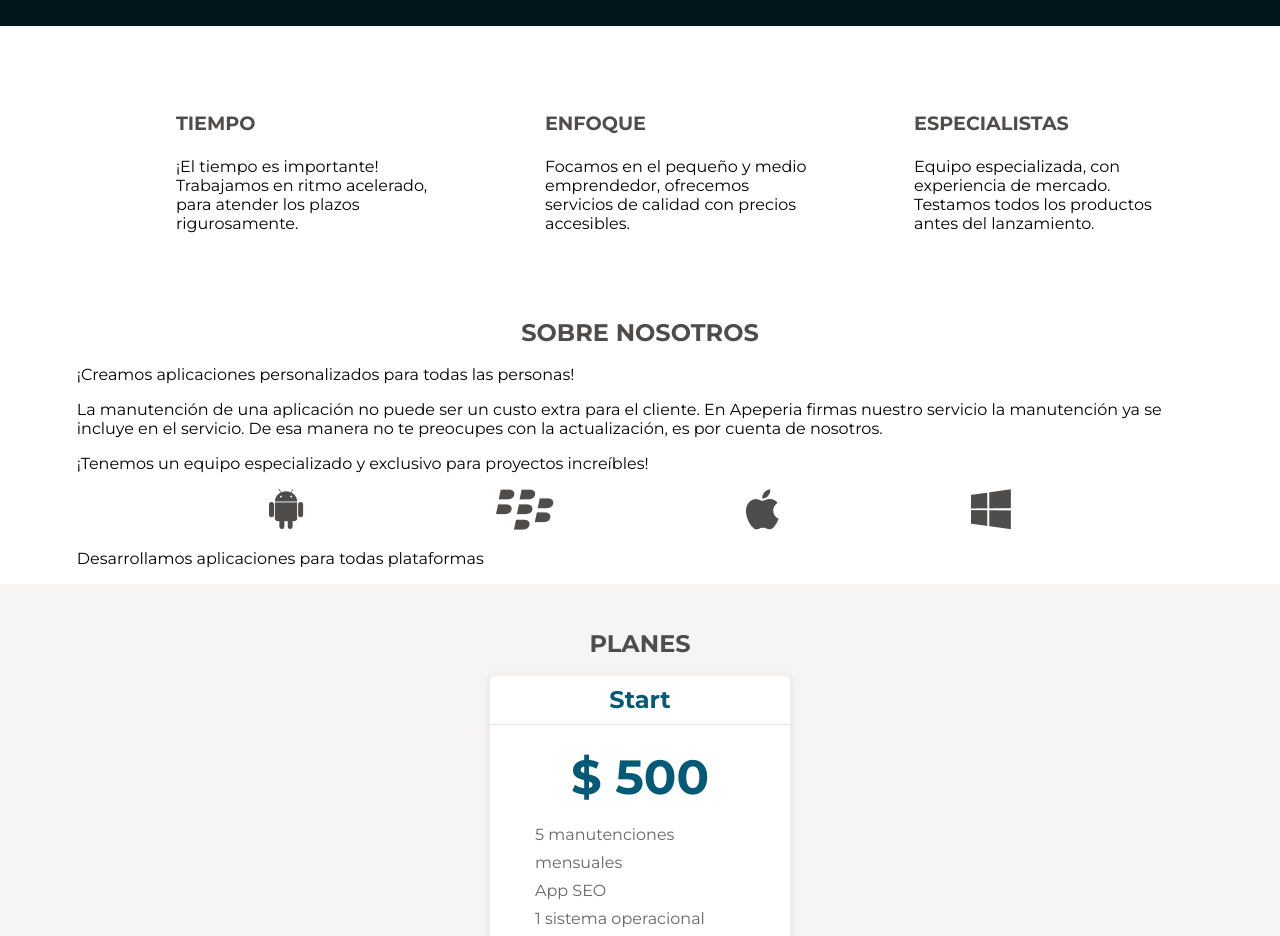
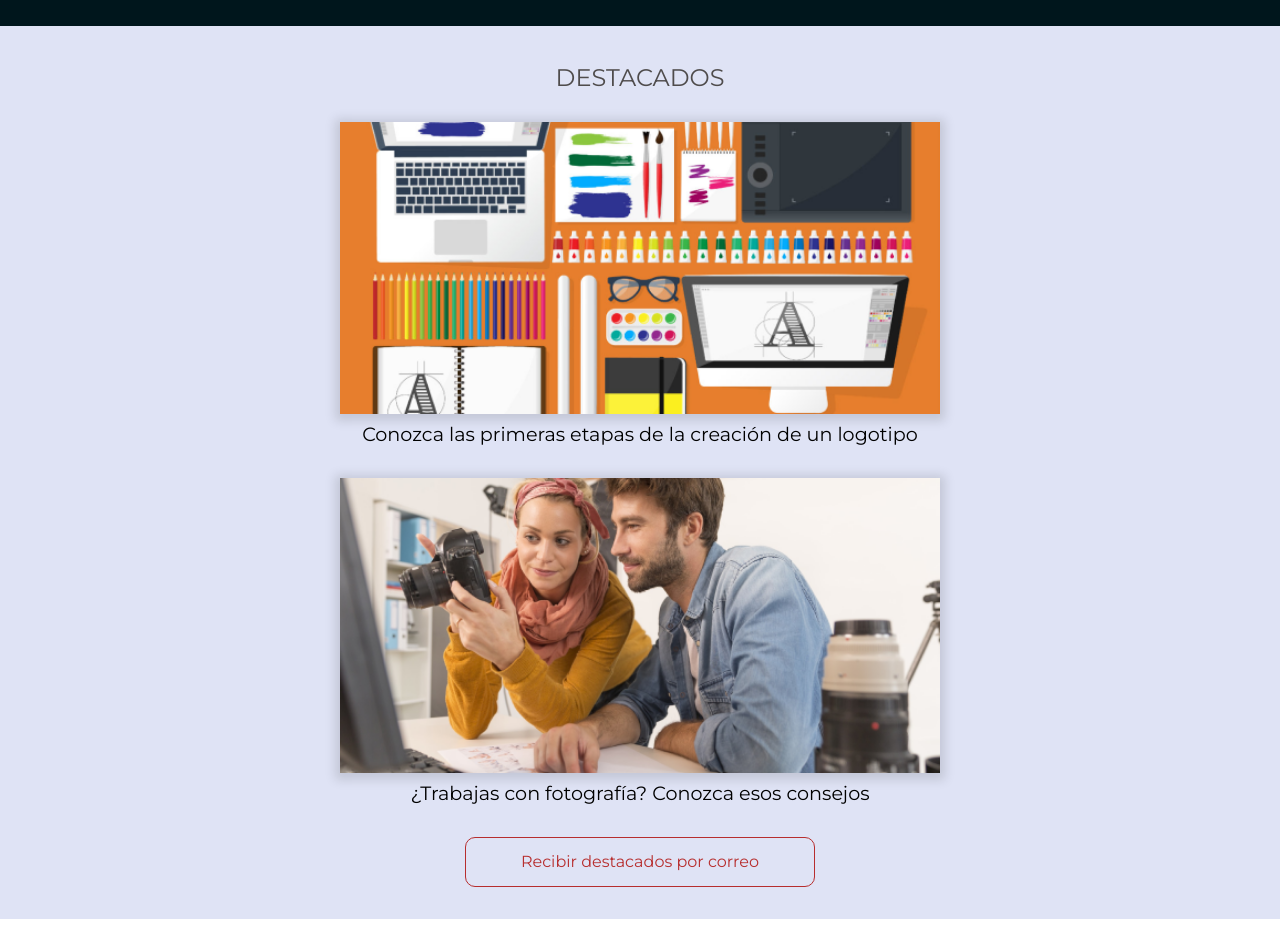
Before and after one commit to JonathanPlanells/Layouts-Responsivos, a plain HTML site: page index.html in a window 1280 px wide. Shown: the part 380-1316 px from the top of the page. Drawn offline with Linux system fonts and the light colour scheme.

Commit message:
Creación de cards precios, seccioón nosotros y destacados

```diff
--- /dev/null
+++ b/css/destacados.css
@@ -0,0 +1,40 @@
+.destacados{
+    background-color: var(--background-azul-claro);
+    padding-top: 2.5rem;
+    padding-bottom: 2rem;
+}
+
+.destacados__titulo{
+    color: var(--fuente-ceniza-oscuro);
+    font-weight: 400;
+    font-size: 1.5rem;
+    font-family: var(--montserrat);
+    text-transform: uppercase;
+    text-align: center;
+    margin-bottom: 2rem;
+}
+
+.destacados__panel{
+    display: flex;
+    flex-direction: column;
+    align-items: center;
+    margin-bottom: 2rem;
+}
+
+.destacados__panel-imagen{
+    width: 100vw;
+    max-width: 600px;
+    box-shadow: 0 2px 10px 5px #00000020;
+    margin-bottom: .5rem;
+}
+
+.destacados__panel-texto{
+    font-weight: 400;
+    font-size: 1.2rem;
+    line-height: normal;
+}
+.destacados__boton{
+    color: var(--boton-rojo);
+    border-color: var(--boton-rojo);
+    margin: 0 auto;
+}
--- a/css/diferenciales.css
+++ b/css/diferenciales.css
@@ -13,6 +13,8 @@
     max-width: 350px;
     box-sizing: border-box;
     padding: 2rem 0 2rem 5rem;
+    background-repeat: no-repeat;
+    background-position: top 2.25rem left 1.5rem;
 }
 
 .item__titulo {
@@ -26,3 +28,12 @@
 .item__texto {
     line-height: normal;
 }
+.diferenciales__item-reloj{
+    background-image: url(../img/icono-reloj.png);
+}
+.diferenciales__item-dinero{
+    background-image: url(../img/icono-dinero.png);
+}
+.diferenciales__item-quimica{
+    background-image: url(../img/icono-quimica.png);
+}
--- /dev/null
+++ b/css/footer.css
@@ -0,0 +1,36 @@
+.footer {
+    display: flex;
+    flex-direction: column;
+    align-items: center;
+
+    background-color: var(--background-footer);
+
+    padding-top: 2.5rem;
+    padding-bottom: 2rem;
+}
+
+.footer__social {
+    display: flex;
+}
+
+.footer__midia {
+    display: block;
+
+    width: 42px;
+    height: 42px;
+
+    margin: 2rem 1rem;
+}
+
+.footer__navegacion {
+    color: var(--background-blanco);
+    text-align: center;
+    line-height: 3;
+}
+
+
+.footer__enlace {
+    display: inline-block;
+
+    margin: 0 .5rem .7rem;
+}
--- a/index.html
+++ b/index.html
@@ -1,10 +1,13 @@
 <!DOCTYPE html>
 <html>
+
 <head>
     <meta name="viewport" content="width = device-width initial-scale = 1">
     <meta charset="utf-8">
     <title> Home | Apeperia</title>
-        <link href="https://fonts.googleapis.com/css2?family=Montserrat:wght@300;400;700&family=Open+Sans:wght@300;400;700&display=swap" rel="stylesheet">
+    <link
+        href="https://fonts.googleapis.com/css2?family=Montserrat:wght@300;400;700&family=Open+Sans:wght@300;400;700&display=swap"
+        rel="stylesheet">
     <link href="css/reset.css" rel="stylesheet">
     <link href="css/head.css" rel="stylesheet">
     <link href="css/llamada.css" rel="stylesheet">
@@ -14,10 +17,13 @@
     <link href="css/diferenciales.css" rel="stylesheet">
     <link href="css/contacto.css" rel="stylesheet">
     <link href="css/institucional.css" rel="stylesheet">
+    <link href="css/destacados.css" rel="stylesheet">
+    <link href="css/footer.css" rel="stylesheet">
 </head>
+
 <body>
-        <header class ="head container">
-            <img class ="head__logo" src="img/logo-apeperia.svg" alt="Logo de Apeperia">
+    <header class="head container">
+        <img class="head__logo" src="img/logo-apeperia.svg" alt="Logo de Apeperia">
         <nav class="head__navegacion">
             <ul>
                 <li class="head__enlace"><a href="#">Sobre</a></li>
@@ -32,24 +38,43 @@
     <main>
         <section class="llamada container">
             <h1 class="llamada__titulo">Aplicaciones en la medida</h1>
-                <p class="llamada__texto">Apeperia es una empresa emergente con una manera inovadora de comprar y crear aplicaciones móviles y web.
+            <p class="llamada__texto">Apeperia es una empresa emergente con una manera inovadora de comprar y crear
+                aplicaciones móviles y web.
             </p>
             <a class="llamada__boton boton" href="#">Conozca los planes</a>
         </section>
-        </main>
+
+        <section class="destacados container">
+            <h2 class="destacados__titulo">Destacados</h2>
+            <a href="#">
+                <figure class="destacados__panel">
+                    <img src="img/empezando-a-crear-logo.png" alt="Panel de la publicación sobre la creación del logotipo" class="destacados__panel-imagen">
+                    <figcaption class="destacados__panel-texto">Conozca las primeras etapas de la creación de un logotipo</figcaption>
+                </figure>
+            </a>
+            <a href="#">
+                <figure class="destacados__panel">
+                    <img src="img/sugestiones-fotografias.png" alt="Painel de la publicación sobre consejos de fotografía" class="destacados__panel-imagen">
+                    <figcaption class="destacados__panel-texto">¿Trabajas con fotografía? Conozca esos consejos</figcaption>
+                </figure>
+            </a><a href="#" class="destacados__boton boton">Recibir destacados por correo</a></section>
+
         <section class="diferenciales container">
             <ul class="diferenciales__lista">
-                <li class="diferenciales__item">
+                <li class="diferenciales__item diferenciales__item-reloj" >
                     <h2 class="item__titulo">Tiempo</h2>
-                    <p class="item__texto">¡El tiempo es importante! Trabajamos en ritmo acelerado, para atender los plazos rigurosamente.</p>
+                    <p class="item__texto">¡El tiempo es importante! Trabajamos en ritmo acelerado, para atender los
+                        plazos rigurosamente.</p>
                 </li>
-                <li class="diferenciales__item">
+                <li class="diferenciales__item  diferenciales__item-dinero">
                     <h2 class="item__titulo">Enfoque</h2>
-                    <p class="item__texto">Focamos en el pequeño y medio emprendedor, ofrecemos servicios de calidad con precios accesibles.</p>
+                    <p class="item__texto">Focamos en el pequeño y medio emprendedor, ofrecemos servicios de calidad con
+                        precios accesibles.</p>
                 </li>
-                <li class="diferenciales__item">
+                <li class="diferenciales__item  diferenciales__item-quimica">
                     <h2 class="item__titulo">Especialistas</h2>
-                    <p class="item__texto">Equipo especializada, con experiencia de mercado. Testamos todos los productos antes del lanzamiento.</p>
+                    <p class="item__texto">Equipo especializada, con experiencia de mercado. Testamos todos los
+                        productos antes del lanzamiento.</p>
                 </li>
             </ul>
         </section>
@@ -102,7 +127,7 @@
                 <li class="tarjetas tarjetas--mega">
                     <h3 class="tarjetas__titulo">Mega</h3>
                     <article class="tarjetas__contenido">
-                        <p class="tarjetas__precio"><em>$ 1500</em></p>
+                        <p class="tarjetas__precio"><em>$ 1200</em></p>
                         <p class="tarjetas__texto">10 manutenciones mensuales</p>
                         <p class="tarjetas__texto">App SEO</p>
                         <p class="tarjetas__texto">2 sistemas operacionales</p>
@@ -114,7 +139,9 @@
         <section class="contacto container">
             <h2 class="contacto__titulo">Contacto</h2>
             <p>Entre en contacto con nosotros</p>
-            <a href="#" class="contacto_boton boton">Entre en contacto</a>
+            <a href="#" class="contacto__boton boton">Entre en contacto</a>
         </section>
+    </main>
 </body>
+
 </html>
```
Lines whose indentation alone changed are shown as unchanged.
